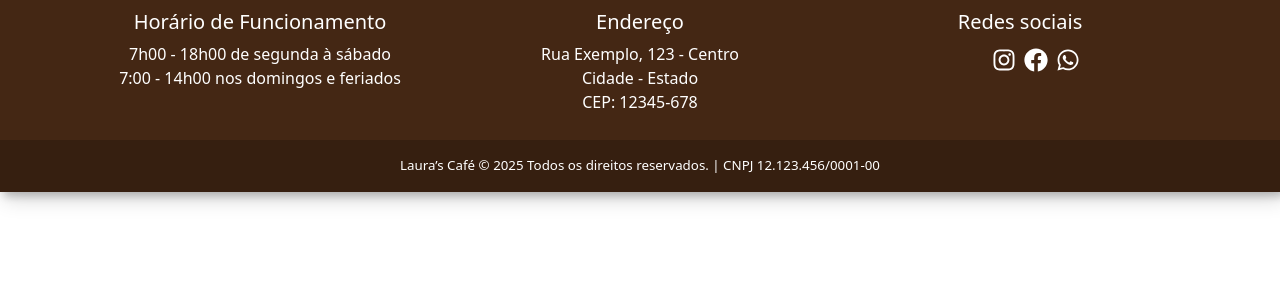
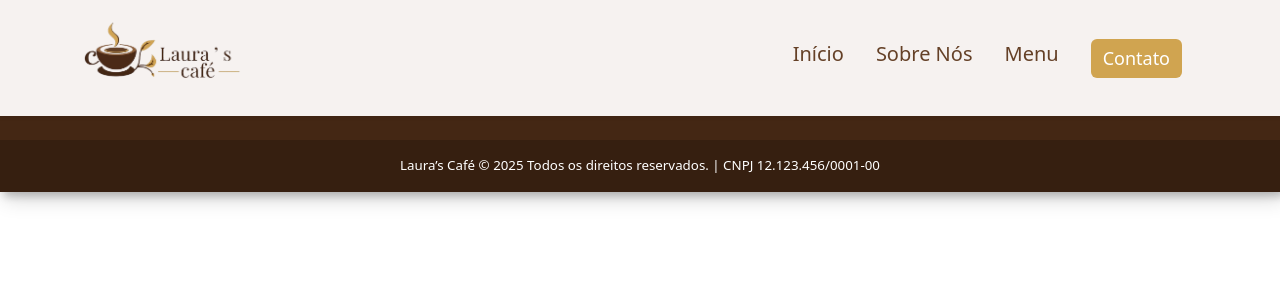
Before and after one commit to LucasLeme04/laura-cafe, a React (Vite) app in the folder lauras-cafe/: page / in a window 1280 px wide. Shown: the top 300 px of the page. Built offline with nearby package versions, Linux system fonts and the light colour scheme.

Commit message:
Navbar adicionada
Ainda em ajuste

```diff
--- a/lauras-cafe/src/components/Navbar.tsx
+++ b/lauras-cafe/src/components/Navbar.tsx
@@ -7,7 +7,38 @@ import { Button, Container, Nav, Navbar } from 'react-bootstrap';
 function NavbarComponent() {
     return (
         <>
-
+        <Navbar className="nav-custom shadow-sm" expand="lg" variant="light" fixed="top">
+        <Container>
+          <Navbar.Brand className="fs-4 fw-bold">
+            <img
+              src="./src/assets/logo.png"
+              width={160}
+              height={90}
+              className="d-inline-block align-top me-2"
+              alt="Logo Laura's Café"
+            />
+          </Navbar.Brand>
+          <Navbar.Toggle aria-controls="basic-navbar-nav" />
+          <Navbar.Collapse id="basic-navbar-nav">
+            </Navbar.Collapse>
+          <Navbar.Collapse className="justify-content-end">
+            <Nav className="fs-5">
+              <Nav.Link className="mx-2 nav-item">
+                Início
+              </Nav.Link>
+              <Nav.Link className="mx-2 nav-item">
+                Sobre Nós
+              </Nav.Link>
+              <Nav.Link className="mx-2 nav-item">
+                Menu
+              </Nav.Link>
+              <Nav.Link className="mx-2">
+                <Button className="btn-custom">Contato </Button>
+              </Nav.Link>
+            </Nav>
+          </Navbar.Collapse>
+        </Container>
+      </Navbar>
         </>
     );
 
```
